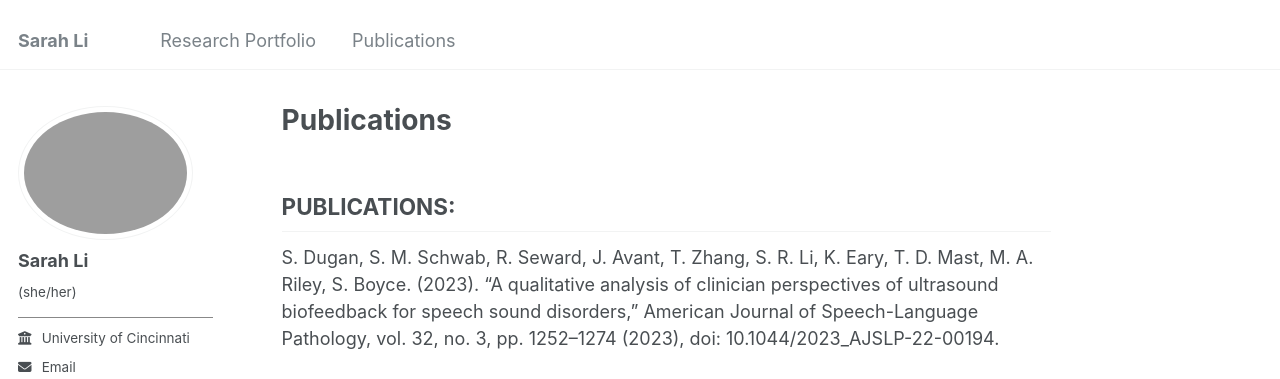
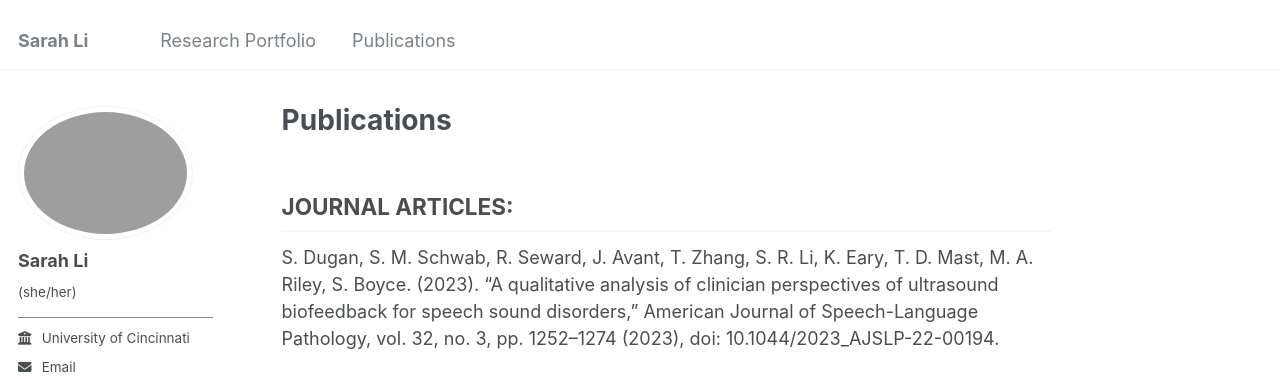
Before and after one commit to SarahRLi/sarahrli.github.io, a Jekyll site: the page built from _pages/markdown.md, in a window 1280 px wide and 900 px high. Shown: the top 379 px of the window. Built offline with Jekyll 4.4.1, drawn with Linux system fonts in a browser that asks for light colours; some web fonts are replaced.

Commit message:
Update markdown.md
Changed this to publications page

```diff
--- a/_pages/markdown.md
+++ b/_pages/markdown.md
@@ -5,7 +5,7 @@ author_profile: true
 redirect_from:
 ---
 
-<h2>PUBLICATIONS:</h2>
+<h2>JOURNAL ARTICLES:</h2>
 S. Dugan, S. M. Schwab, R. Seward, J. Avant, T. Zhang, S. R. Li, K. Eary, T. D. Mast, M. A. Riley, S. Boyce. (2023). “A qualitative analysis of clinician perspectives of ultrasound biofeedback for speech sound disorders,” American Journal of Speech-Language Pathology, vol. 32, no. 3, pp. 1252–1274 (2023), doi: 10.1044/2023_AJSLP-22-00194.
 
 S. R. Li, S. Dugan, J. Masterson, H. Hudepohl, C. Annand, C. Spencer, R. Seward, M. A. Riley, S. Boyce, T. D. Mast, “Classification of accurate and misarticulated /ɑr/ for ultrasound biofeedback using tongue part displacement trajectories,” Clinical Linguistics & Phonetics, pp. 1–27 (2022), doi: 10.1080/02699206.2022.2039777.
```
